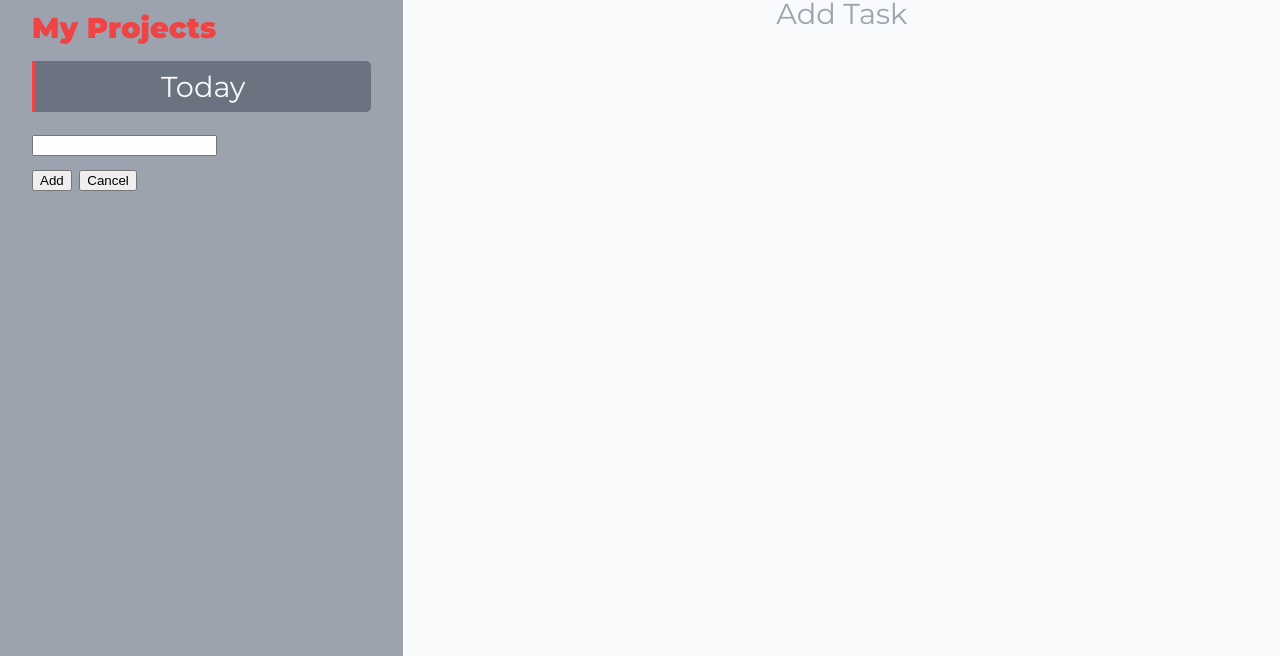
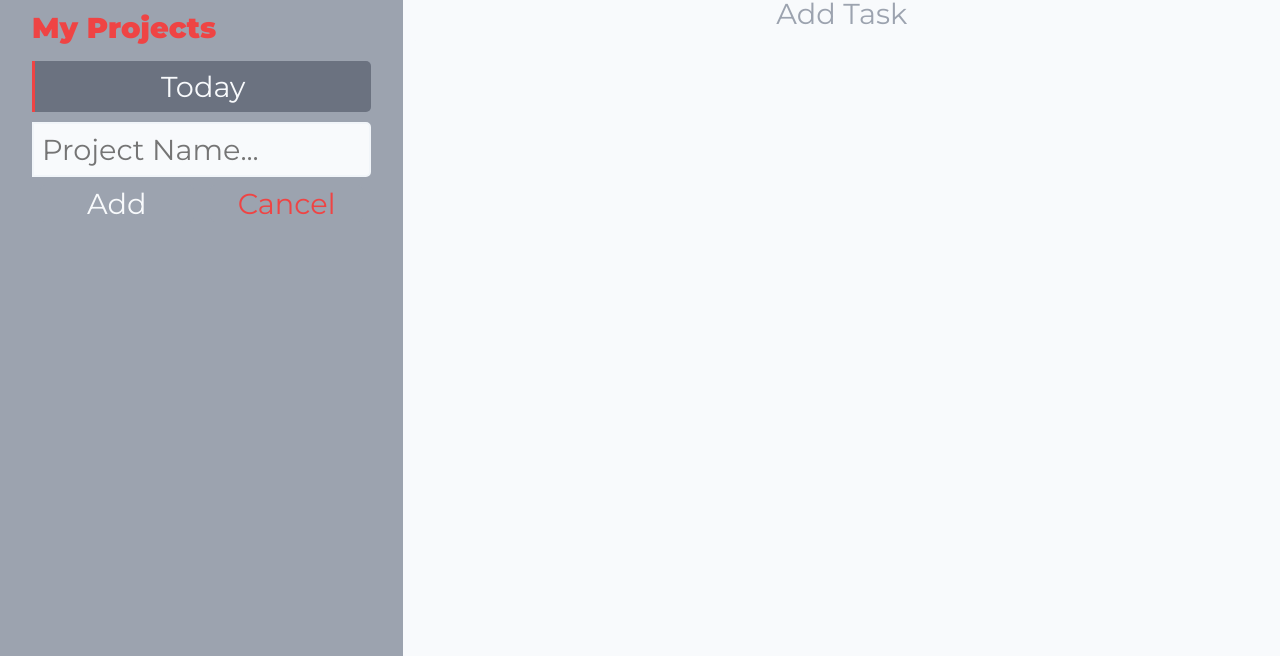
Before and after one commit to MichaelHalaj/Todo-List, a website built with webpack: page dist/index.html in a window 1280 px wide. Both pictures are taken after a click on the button "Add New Project". Shown: the part 144-800 px from the top of the page. Built offline with nearby package versions, Linux system fonts and the light colour scheme.

Commit message:
Add logic to add projects

```diff
--- a/src/index.js
+++ b/src/index.js
@@ -20,20 +20,34 @@ const projectsList = [];
 
 addNewProjectNode.addEventListener('click', () => {
   projectFormNode.classList.remove('hide');
+  projectFormNode.classList.add('col');
   addNewProjectNode.classList.add('hide');
 });
-/* const projectFormNode = document.createElement('form');
-const projectFormInputNode = document.createElement('input');
-projectFormInputNode.setAttribute('type', 'text');
-projectFormInputNode.setAttribute('maxlength', '20');
-projectFormNode.appendChild(projectFormInputNode);
-const projectFormSubmitNode = document.createElement('input');
-projectFormSubmitNode.setAttribute('type', 'submit');
-projectFormSubmitNode.setAttribute('value', 'Add');
-projectFormNode.appendChild(projectFormSubmitNode);
-addNewProjectNode.addEventListener('click', () => {
-  sideBarListNode.insertBefore(projectFormNode, addNewProjectNode);
-}); */
+
+projectFormNode.addEventListener('submit', (e) => {
+  e.preventDefault();
+  console.log(e.target[0].value);
+  const newProject = new Project(e.target[0].value);
+  const newProjectNode = document.createElement('button');
+  newProjectNode.textContent = newProject.getProjectTitle;
+  newProjectNode.classList.add('project-item');
+  projectsList.push(newProject);
+  myProjectsTitle.appendChild(newProjectNode);
+
+  newProjectNode.addEventListener('click', () => {
+    removeAllChildren(todoListNode);
+    newProject.getTaskList.forEach((task) => {
+      const taskNode = document.createElement('div');
+      taskNode.innerText = task.title;
+      todoListNode.appendChild(taskNode);
+    });
+    const taskNode = document.createElement('div');
+    taskNode.innerText = task
+  });
+  projectFormNode.classList.add('hide');
+  projectFormNode.classList.remove('col');
+  addNewProjectNode.classList.remove('hide');
+});
 
 /**
  * Set up the page with a default today project
--- a/src/styles.css
+++ b/src/styles.css
@@ -52,10 +52,62 @@ button:focus-visible{
     border-radius: 5px 5px 5px 5px;
     padding: 8px;
 }
+input[type='text'] {
+    font-family: 'Montserrat', sans-serif;
+    font-size: 1.8rem;
+    border: none;
+}
+input[type='text']:focus-visible {
+    outline: none;
+}
 #add-project:hover {
     background-color: #6b7280;
     cursor: pointer;
-
+}
+.col {
+    display: flex;
+    flex-direction: column;
+}
+.row {
+    display: flex;
+    flex-direction: row;
+}
+#project-input {
+    box-sizing: border-box; /* Without this, input box exceeds size of container because of the padding */
+    padding: 8px;
+    border-radius: 0px 5px 5px 0px;
+    width: 100%;
+    background-color: #f8fafc;
+    color: #4b5563;
+    border: 2px solid #f1f5f9;
+}
+#project-input:focus-visible {
+    border: 2px solid #4b5563;
+}
+#project-add,
+#project-cancel {
+    margin: 8px;
+    flex: 1;
+    font-size: 1.8rem;
+    font-family: 'Montserrat', sans-serif;
+    border-radius: 5px;
+    border: none;
+    background-color: #9ca3af;
+}
+#project-add:hover,
+#project-cancel:hover {
+    cursor: pointer;
+    background-color: #6b7280;
+}
+#project-add:focus-visible,
+#project-cancel:focus-visible {
+    outline: none;
+}
+#project-add {
+    color: #f8fafc;
+}
+#project-cancel{
+    color: #ef4444;
 }
 .hide {
     display: none;
```
Also changed, not shown: dist/index.html, dist/main.js.
